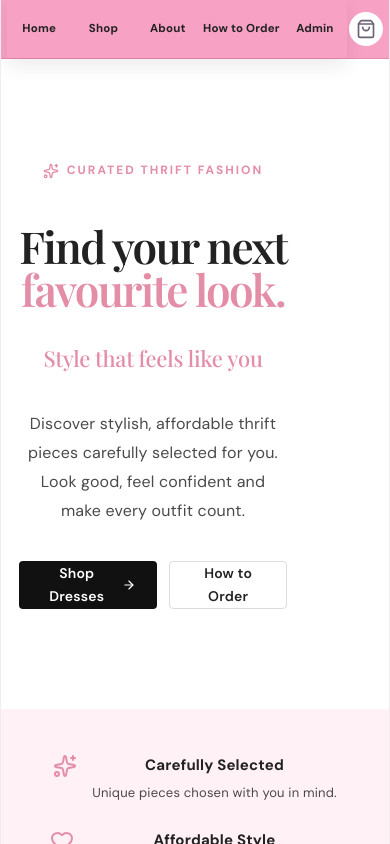
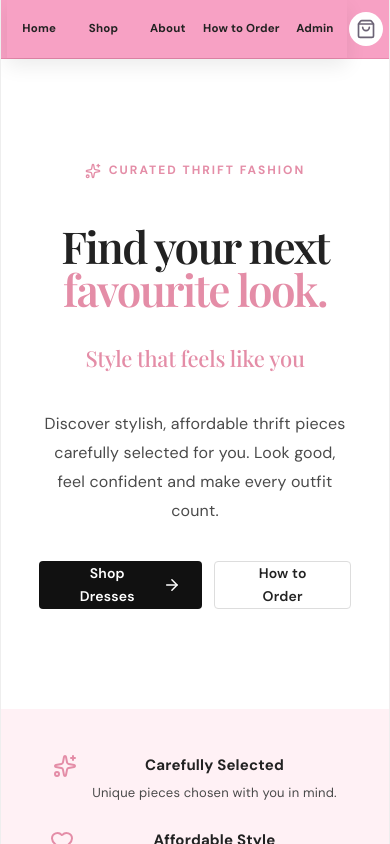
Before and after one commit to wilsonmuriithiwangu-boop/thrift-by-njeri, a React (Vite) app: page / in a window 390 px wide. Shown: the top 844 px of the page. Built offline with nearby package versions, Linux system fonts and the light colour scheme; no server answers; the database is empty.

Commit message:
updated website

```diff
--- a/src/styles/global.css
+++ b/src/styles/global.css
@@ -3116,3 +3116,63 @@ body {
   justify-content: center;
   align-items: center;
 }
+/* =========================================
+   PERFECTLY CENTER HERO ON MOBILE
+   ========================================= */
+
+@media (max-width: 600px) {
+  .hero {
+    display: grid !important;
+    grid-template-columns: 1fr !important;
+    width: 100% !important;
+    text-align: center !important;
+  }
+
+  .hero-content {
+    width: 100% !important;
+    max-width: 100% !important;
+    margin: 0 auto !important;
+    padding: 0 20px !important;
+    box-sizing: border-box !important;
+
+    display: flex !important;
+    flex-direction: column !important;
+    align-items: center !important;
+    text-align: center !important;
+  }
+
+  .hero-small {
+    width: 100% !important;
+    justify-content: center !important;
+    text-align: center !important;
+  }
+
+  .hero h1 {
+    width: 100% !important;
+    text-align: center !important;
+    margin-left: auto !important;
+    margin-right: auto !important;
+  }
+
+  .hero-tagline {
+    width: 100% !important;
+    text-align: center !important;
+  }
+
+  .hero-description {
+    width: 100% !important;
+    max-width: 600px !important;
+    margin-left: auto !important;
+    margin-right: auto !important;
+    text-align: center !important;
+  }
+
+  .hero-buttons {
+    width: 100% !important;
+    justify-content: center !important;
+  }
+
+  .hero-image {
+    display: none !important;
+  }
+}
```
